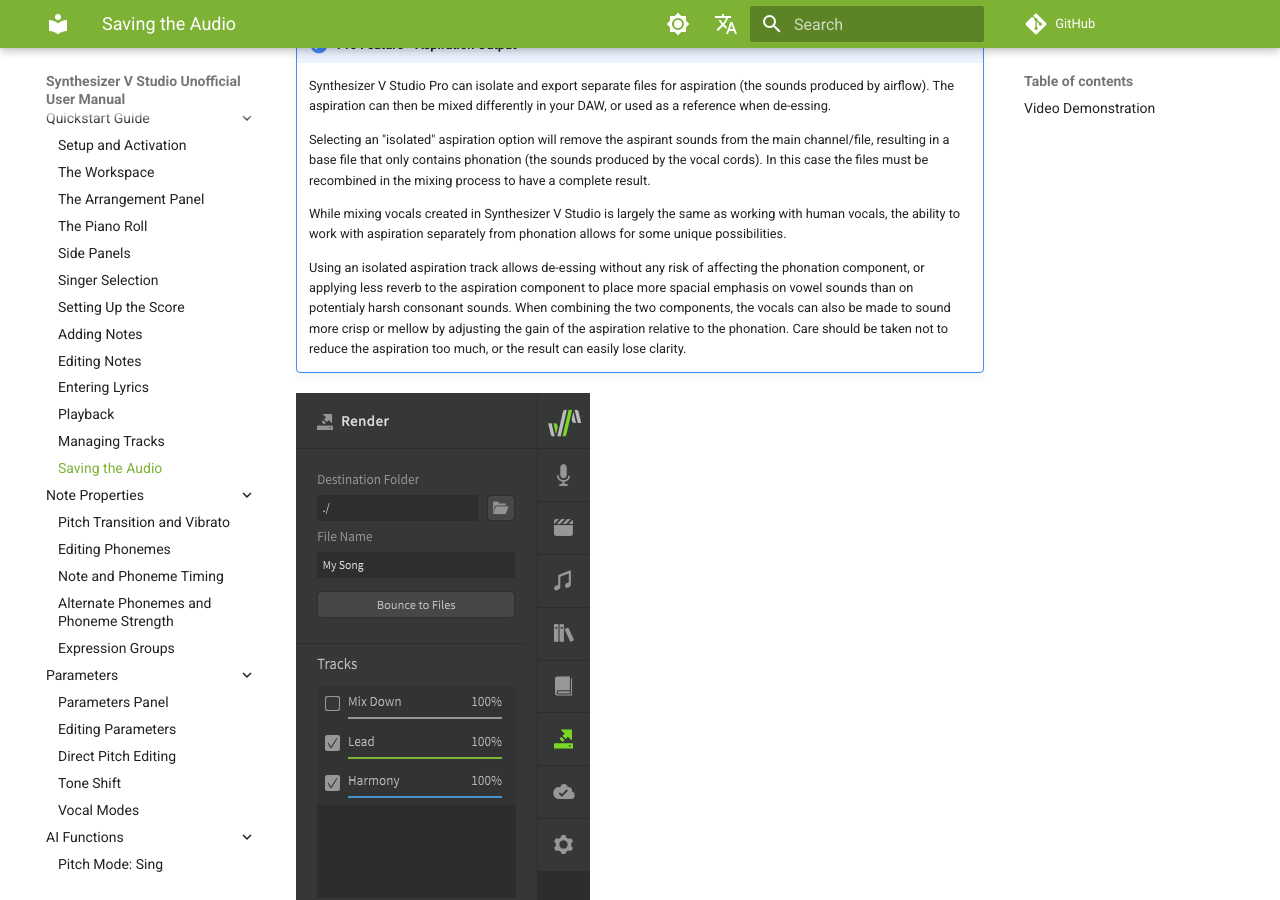
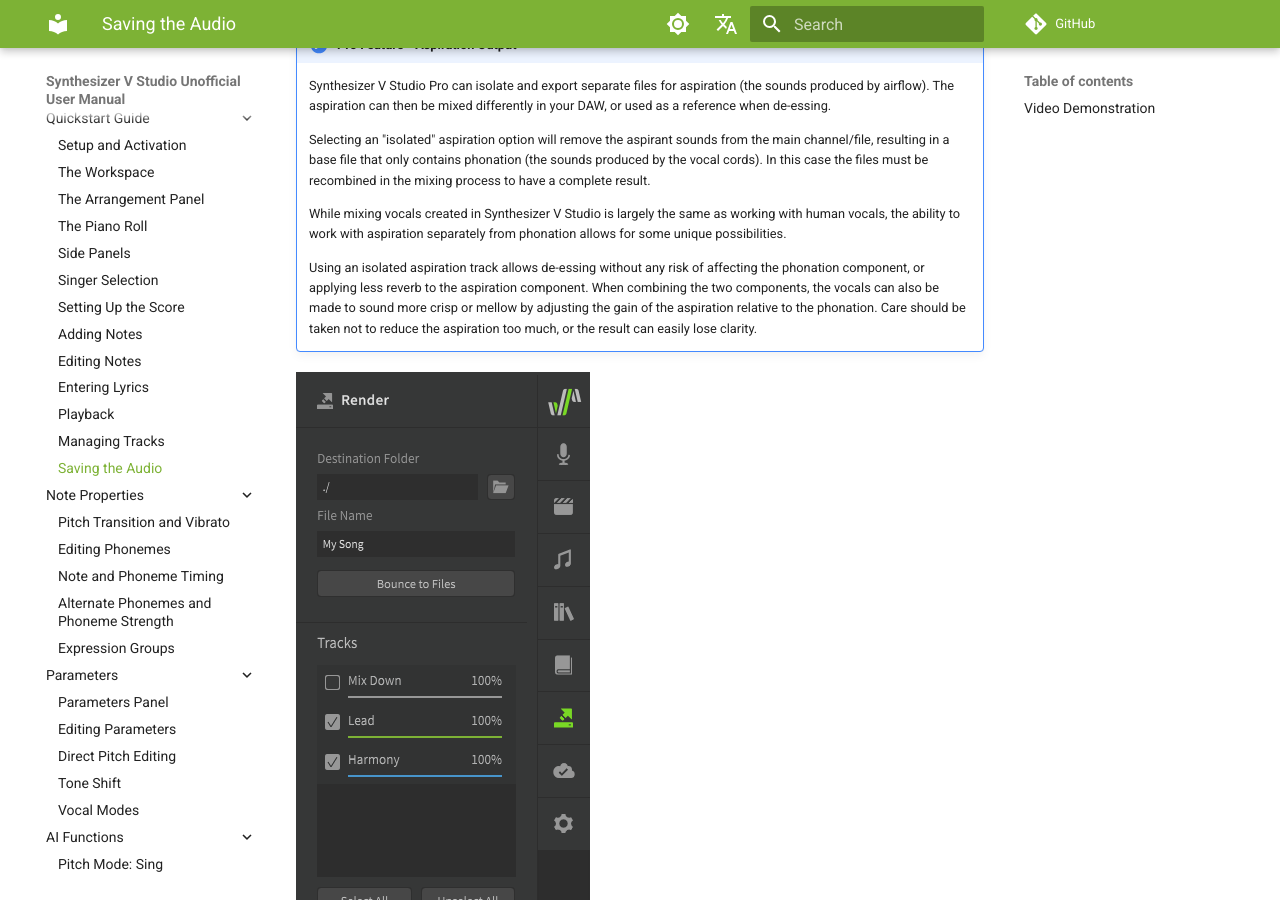
Before and after one commit to claire-west/svstudio-manual, an MkDocs documentation site: the page built from docs/quickstart/saving-the-audio.md, in a window 1280 px wide and 900 px high, scrolled down 374 px. Built offline with MkDocs 1.6.1 and Material for MkDocs 9.7.7, drawn with Linux system fonts in a browser that asks for light colours; comment, search, counter and statistics services are not loaded.

Commit message:
Various revisions

```diff
--- a/docs/quickstart/saving-the-audio.md
+++ b/docs/quickstart/saving-the-audio.md
@@ -14,7 +14,7 @@
 
     While mixing vocals created in Synthesizer V Studio is largely the same as working with human vocals, the ability to work with aspiration separately from phonation allows for some unique possibilities.
 
-    Using an isolated aspiration track allows de-essing without any risk of affecting the phonation component, or applying less reverb to the aspiration component to place more spacial emphasis on vowel sounds than on potentialy harsh consonant sounds. When combining the two components, the vocals can also be made to sound more crisp or mellow by adjusting the gain of the aspiration relative to the phonation. Care should be taken not to reduce the aspiration too much, or the result can easily lose clarity.
+    Using an isolated aspiration track allows de-essing without any risk of affecting the phonation component, or applying less reverb to the aspiration component. When combining the two components, the vocals can also be made to sound more crisp or mellow by adjusting the gain of the aspiration relative to the phonation. Care should be taken not to reduce the aspiration too much, or the result can easily lose clarity.
 
 ![Create a Track](../img/quickstart/render.png)
 
```
Also changed, not shown: docs/daw-integration/plugin.md (+1 -1 lines).
